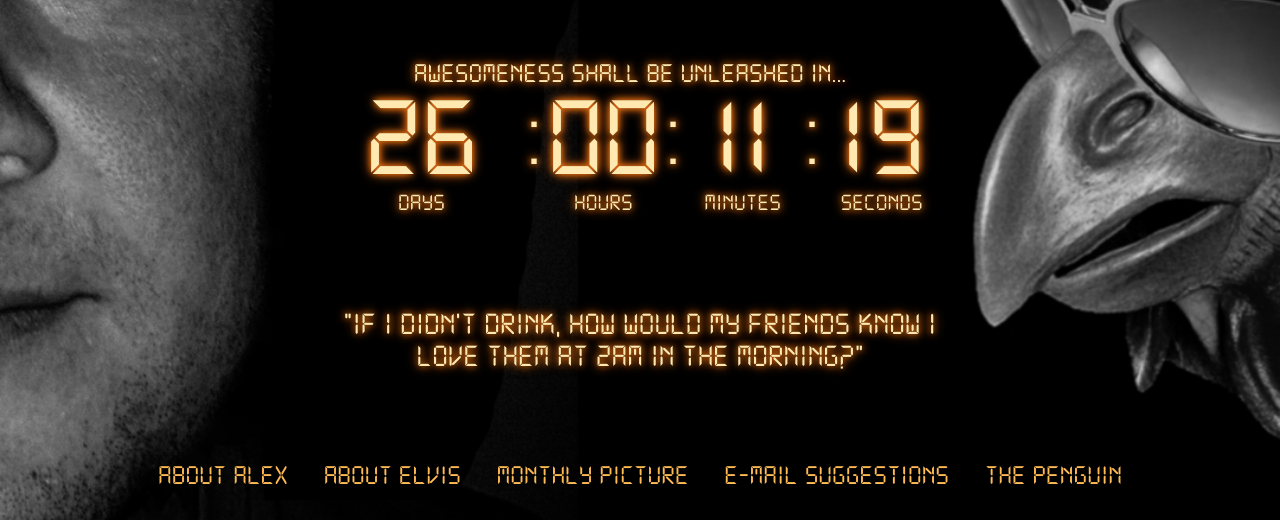
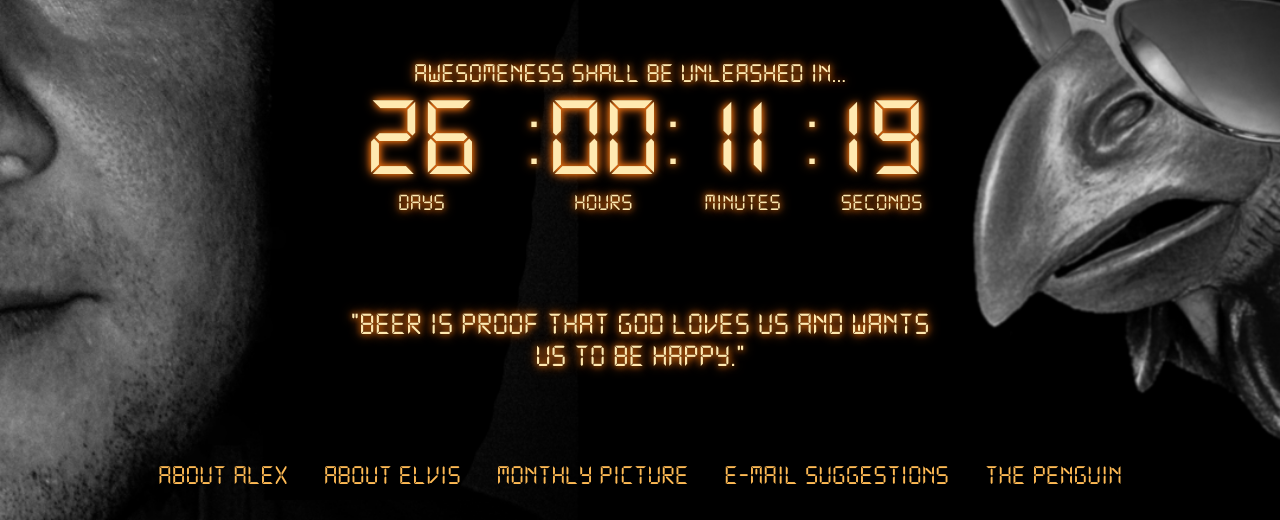
Before and after one commit to elvisthechicken/elvisthechicken.github.io, a plain HTML site: page index.html in a window 1280 px wide. Shown: the part 280-800 px from the top of the page. Drawn offline with Linux system fonts and the light colour scheme; files whose address does not match are found by name.

Commit message:
monthlypic updated

```diff
--- a/index.html
+++ b/index.html
@@ -43,7 +43,7 @@
   </section>
   <section id="quote">
     <p>
-      "If I didn't drink, how would my friends know I love them at 2am in the morning?"
+      "Beer is proof that God loves us and wants us to be happy."
     </p>
   </section>
 </main>
```
